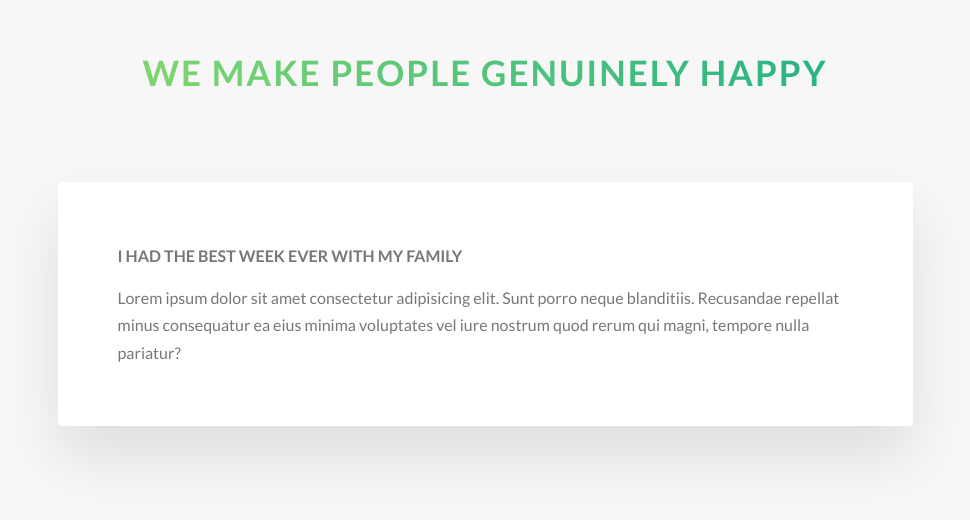
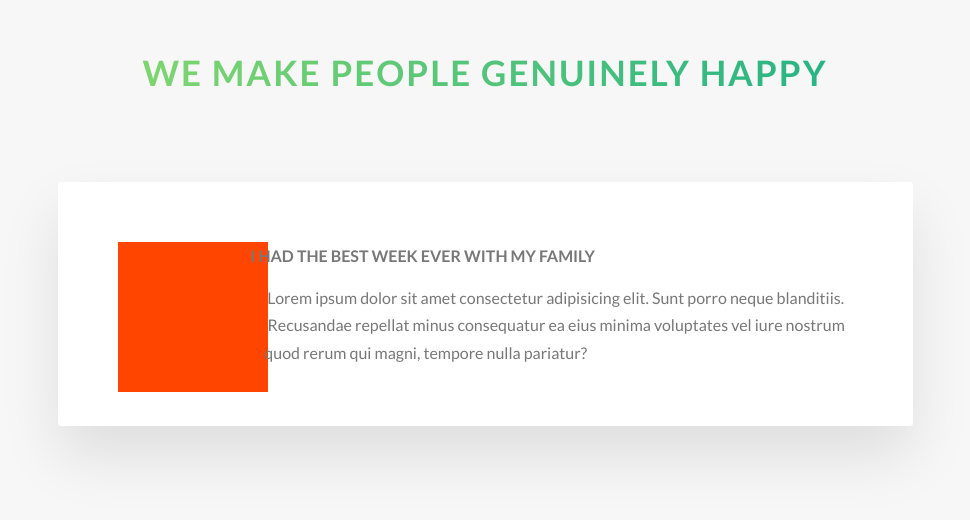
Before and after one commit to YudhaYuki/yuyu-tour-and-travel, a website: page index.html in a window 1280 px wide. Shown: the part 3411-3931 px from the top of the page, without its empty margins (155-1125 px from the left). Drawn offline with Linux system fonts and the light colour scheme.

Commit message:
Comment part II, adding shape

```diff
--- a/sass/components/_story.scss
+++ b/sass/components/_story.scss
@@ -7,5 +7,12 @@
     padding: 6rem;
     font-size: $default-font-size;
 
-
+    &__shape {
+        width: 15rem;
+        height: 15rem;
+        background-color: orangered;
+        float: left; // Beside it has to be floated, it has to have width and height as well. And then it works
+        shape-outside: circle(50% at 50% 50%);
+        -webkit-shape-outside: circle(50% at 50% 50%);
+    }
 }
```
Also changed, not shown: css/style.css.
